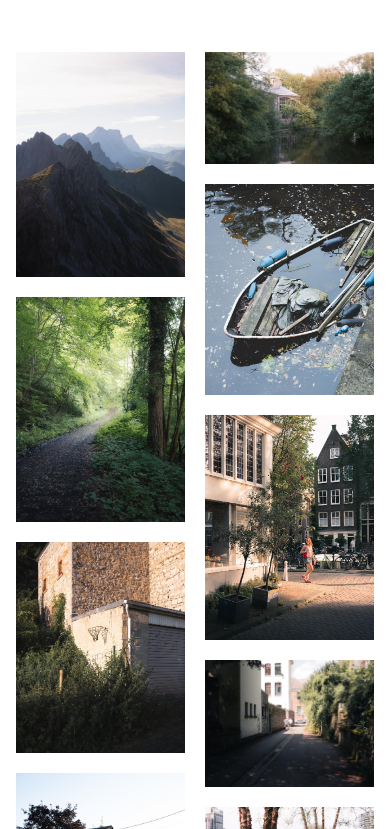
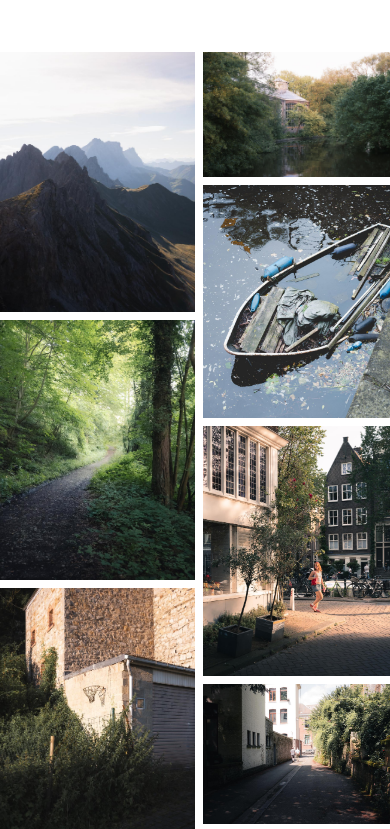
Before and after one commit to jochemloedeman/jochemloedeman.nl, a plain HTML site: page app/index.html in a window 390 px wide. Shown: the part 112-941 px from the top of the page. Drawn offline with nearby package versions, Linux system fonts and the light colour scheme; a web font is replaced by a local one.

Commit message:
mobile no border

```diff
--- a/app/index.html
+++ b/app/index.html
@@ -49,7 +49,7 @@
     </script>
 </head>
 
-<body class="bg-white h-screen text-black opacity-0 transition ease-in duration-700 mx-auto w-11/12 xl:w-3/4">
+<body class="bg-white h-screen text-black opacity-0 transition ease-in duration-700 mx-auto w-full sm:w-11/12 xl:w-3/4">
     <!-- Navbar -->
     <header class="flex w-full overflow-hidden pt-16 pb-12">
         <!-- Navbar -->
@@ -93,7 +93,7 @@
         </nav>
     </header>
     <!-- Content -->
-    <div id="gallery" class="grid grid-cols-2 lg:grid-cols-3 gap-x-5">
+    <div id="gallery" class="grid grid-cols-2 lg:grid-cols-3 space-x-2 sm:space-x-5">
     </div>
 
     <!-- Footer -->
--- a/app/scripts/distribute_images.js
+++ b/app/scripts/distribute_images.js
@@ -38,7 +38,7 @@ function distributeImages() {
     const columns = [];
     for (let i = 0; i < columnCount; i++) {
         const column = document.createElement('div');
-        column.classList.add("flex", "flex-col", "gap-y-5");
+        column.classList.add("flex", "flex-col", "gap-y-2", "sm:gap-y-5");
         columns.push(column);
         gallery.appendChild(column);
     }
```
